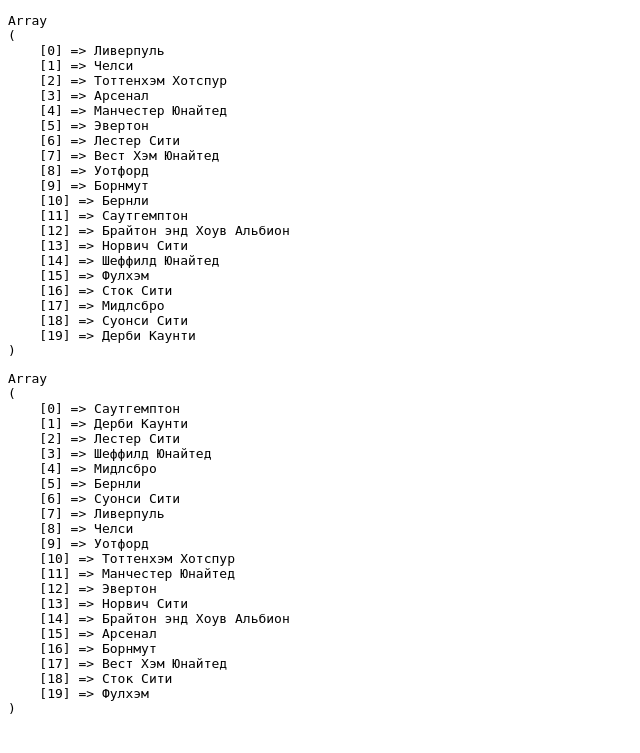
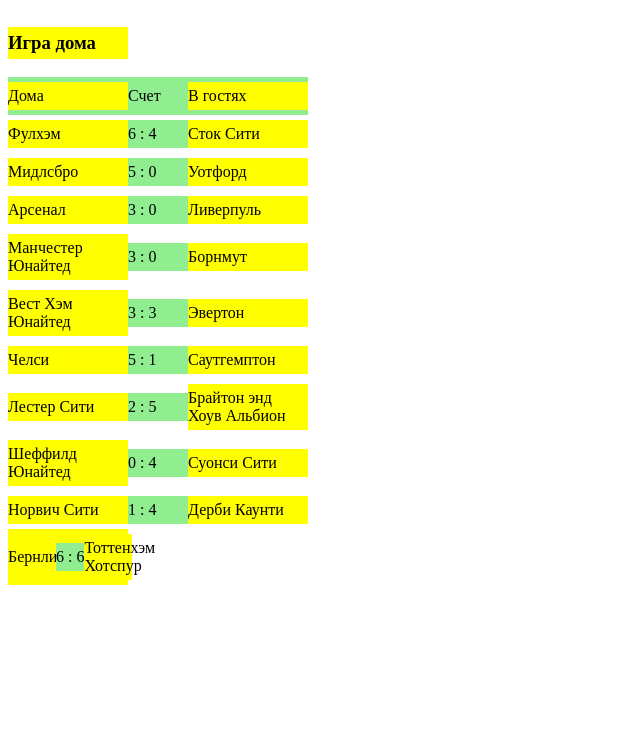
Before and after one commit to a32r/football, a PHP site: page / in a window 1280 px wide. Shown: the top 753 px of the page, without its empty margins (0-640 px from the left). Run offline with PHP 8.4, Linux system fonts and the light colour scheme.

Commit message:
Added styles for index.php

```diff
--- /dev/null
+++ b/css/app.min.css
@@ -0,0 +1 @@
+body{display:-webkit-box;display:-ms-flexbox;display:flex}.pane{display:-webkit-box;display:-ms-flexbox;display:flex;-webkit-box-orient:vertical;-webkit-box-direction:normal;-ms-flex-flow:column nowrap;flex-flow:column nowrap}.pane *{display:-webkit-box;display:-ms-flexbox;display:flex;padding:5px 0;-webkit-box-align:center;-ms-flex-align:center;align-items:center}.pane :first-child,.pane :last-child{width:40%;background-color:#ff0}.pane :nth-child(2){-webkit-box-flex:1;-ms-flex:1 0 auto;flex:1 0 auto;background-color:#90ee90}
--- /dev/null
+++ b/css/custom.min.css
@@ -0,0 +1 @@
+body{display:-webkit-box;display:-ms-flexbox;display:flex}.pane{display:-webkit-box;display:-ms-flexbox;display:flex;-webkit-box-orient:vertical;-webkit-box-direction:normal;-ms-flex-flow:column nowrap;flex-flow:column nowrap}.pane *{display:-webkit-box;display:-ms-flexbox;display:flex;padding:5px 0;-webkit-box-align:center;-ms-flex-align:center;align-items:center}.pane :first-child,.pane :last-child{width:40%;background-color:#ff0}.pane :nth-child(2){-webkit-box-flex:1;-ms-flex:1 0 auto;flex:1 0 auto;background-color:#90ee90}
--- a/index.php
+++ b/index.php
@@ -2,12 +2,12 @@
 <html lang="ru">
 <head>
 	<meta charset="UTF-8">
+	<link rel="stylesheet" href="css/app.min.css">
 	<title>Oneteam exercise</title>
 </head>
 <body>
 
 <?php
-
 /* define functions start */
 function debug($arr) {
 	echo "<pre>";
@@ -19,11 +19,35 @@ function debug($arr) {
 
 $teams = ["Ливерпуль", "Челси", "Тоттенхэм Хотспур", "Арсенал", "Манчестер Юнайтед", "Эвертон", "Лестер Сити", "Вест Хэм Юнайтед", "Уотфорд", "Борнмут", "Бернли", "Саутгемптон", "Брайтон энд Хоув Альбион", "Норвич Сити", "Шеффилд Юнайтед", "Фулхэм", "Сток Сити", "Мидлсбро", "Суонси Сити", "Дерби Каунти"];
 
-debug($teams);
-shuffle($teams);
-debug($teams);
+/* shuffle($teams); */
+echo <<<HEADER
+<div class="pane">
+	<h3>Игра дома</h3>
+	<div class="header">
+		<div class="team1">Дома</div>
+		<div class="count">Счет</div>
+		<div class="team2">В гостях</div>
+	</div>
+HEADER;
+
+$games=count($teams)/2;
+for ($i = 1; $i <= $games; $i++) {
+	shuffle($teams);
+	$team1=array_pop($teams);
+	$team2=array_pop($teams);
+	$count1=rand(0,7);
+	$count2=rand(0,7);
+	echo <<<ROW
+	<div class="row">
+		<div class="team1">$team1</div>
+		<div class="count">$count1 : $count2</div>
+		<div class="team2">$team2</div>
+	</div>
+ROW;
+}
 
 ?>
 
+</div>
 </body>
 </html>
--- /dev/null
+++ b/scss/style.scss
@@ -0,0 +1 @@
+@import 'main';
```
Also changed, not shown: scss/main.scss (added, +24 -0 lines).
